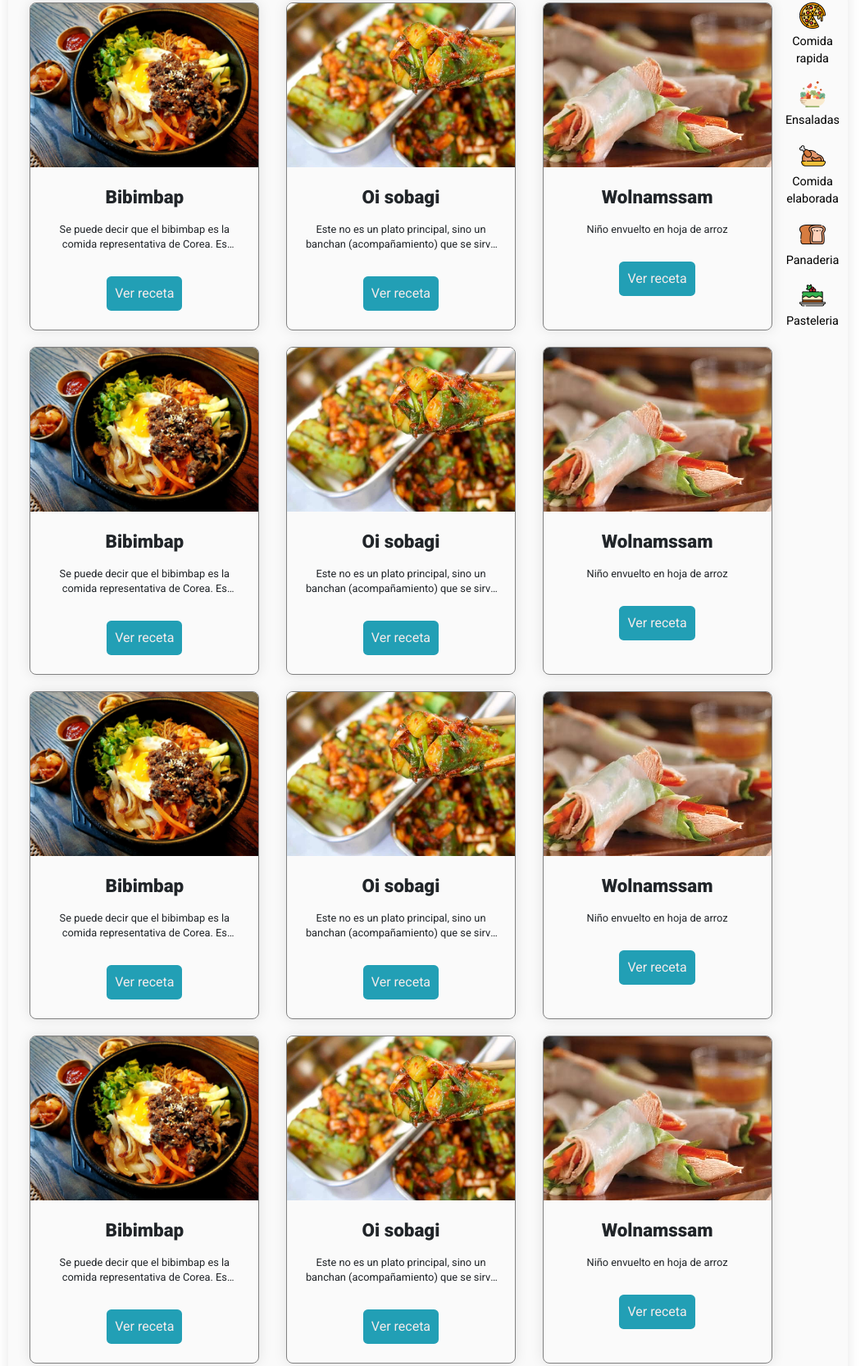
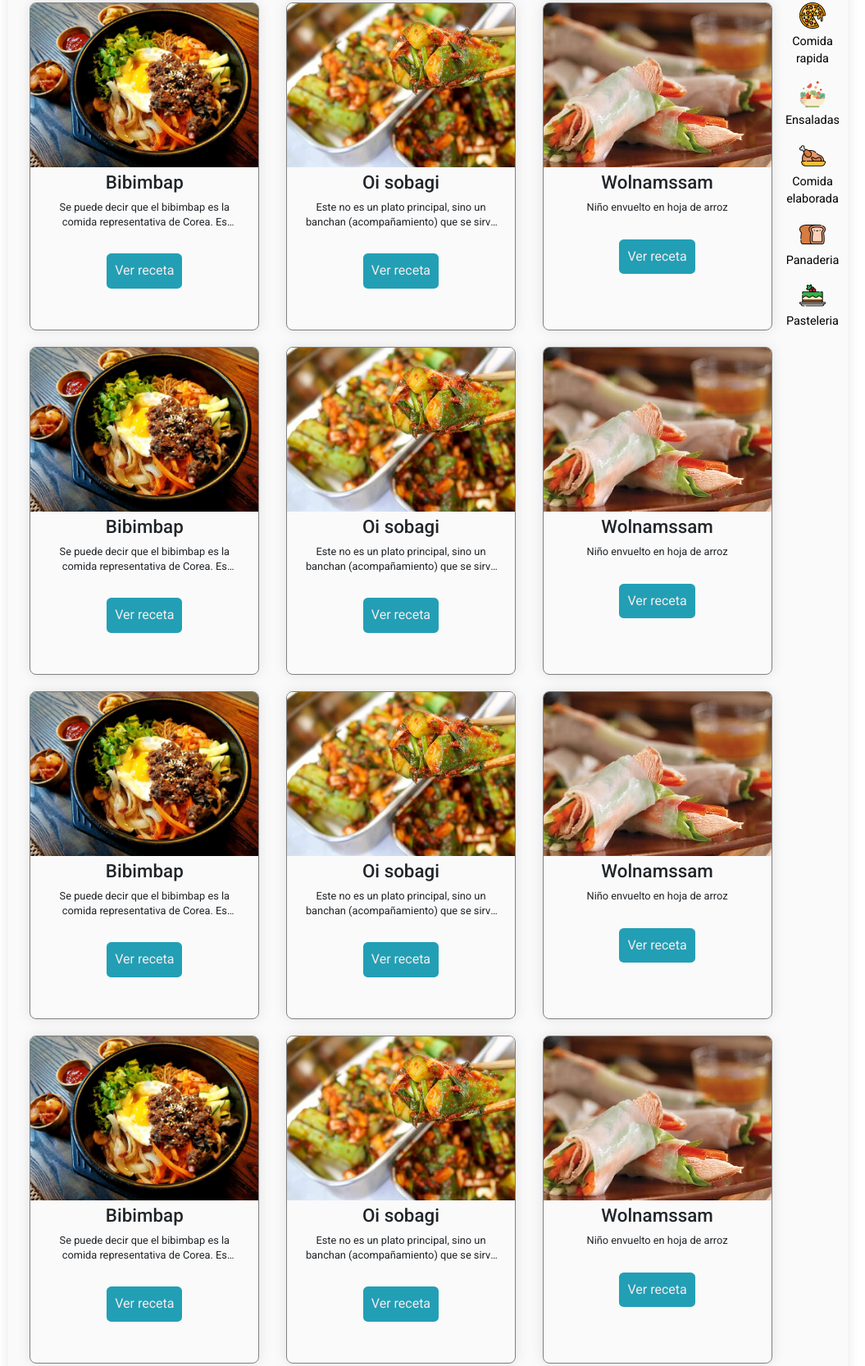
Before and after one commit to npressello/CocinaCasera-Pressello, a website: page index.html in a window 1280 px wide. Shown: the part 226-1892 px from the top of the page at 82% size, without its empty margins (118-1173 px from the left). Drawn offline with nearby package versions, Linux system fonts and the light colour scheme.

Commit message:
Agregadas recomendaciones SEO

```diff
--- a/index.html
+++ b/index.html
@@ -5,10 +5,23 @@
     <meta http-equiv="X-UA-Compatible" content="IE=edge">
     <meta name="viewport" content="width=device-width, initial-scale=1.0">
 
+    <!-- Favicon -->
+    <link rel="shortcut icon" href="images/icons/favicon.ico" type="image/x-icon">
+
+    <!-- Metas posicionamiento -->
+    <meta name="description" content="Recetas en formato texto y video de todo tipo de comidas para desayuno, almuerzo, merienda y cena. Comida rapida o elaborada, pasteleria o panaderia.">
+    <meta name="keywords" content="Recetas, comidas, cocina, cocinero, tarta, torta, plato, pizza, alfajor, pastel, salsa, almuerzo, cena, desayuno, merienda, saludable, culinario">
+
+    <!-- Open graph -->
+    <meta property="og:type" content="website">
+    <meta property="og:title" content="Cocina Casera - Las mejores resetas de la web">
+    <meta property="og:url" content="https://https://clever-swartz-3100d4.netlify.app/">
+    <meta property="og:image" content="https://clever-swartz-3100d4.netlify.app/images/toppings.jpg">
+
     <!-- Link estilos -->
     <link href="https://cdn.jsdelivr.net/npm/bootstrap@5.1.3/dist/css/bootstrap.min.css" rel="stylesheet" integrity="sha384-1BmE4kWBq78iYhFldvKuhfTAU6auU8tT94WrHftjDbrCEXSU1oBoqyl2QvZ6jIW3" crossorigin="anonymous">
     <link rel="stylesheet" href="css/style.css">
-    <title>Cocina Case - Inicio</title>
+    <title>Inicio - Cocina Casera - Las mejores resetas de la web</title>
 </head>
 <body>
     <div class="page-wrapper">
@@ -62,7 +75,7 @@
                 <div class="tarjeta">
                     <img class="imagen-tarjeta" src="images/bibimbap.jpg" alt="bibimbap">
                     <div class="cuerpo-tarjeta">
-                        <h3 class="titulo-tarjeta-receta">Bibimbap</h3>
+                        <h2 class="titulo-tarjeta-receta">Bibimbap</h2>
                         <p class="texto-tarjeta">Se puede decir que el bibimbap es la comida representativa de Corea. Es nutritiva, a base de verduras, y es de consumo habitiual entre coreanos.</p>
                         <a class="btn-pagina btn-tarjeta" href="pages/bibimbap.html">Ver receta</a>
                     </div>
@@ -70,7 +83,7 @@
                 <div class="tarjeta">
                     <img class="imagen-tarjeta" src="images/oi-sobagi.jpg" alt="oi sobagi">
                     <div class="cuerpo-tarjeta">
-                        <h3 class="titulo-tarjeta-receta">Oi sobagi</h3>
+                        <h2 class="titulo-tarjeta-receta">Oi sobagi</h2>
                         <p class="texto-tarjeta">Este no es un plato principal, sino un banchan (acompañamiento) que se sirve con otros platos.</p>
                         <a class="btn-pagina" href="pages/oi-sobagi.html">Ver receta</a>
                     </div>
@@ -78,7 +91,7 @@
                 <div class="tarjeta">
                     <img class="imagen-tarjeta" src="images/wolnamssam.jpg" alt="wolnamssam">
                     <div class="cuerpo-tarjeta">
-                        <h3 class="titulo-tarjeta-receta">Wolnamssam</h3>
+                        <h2 class="titulo-tarjeta-receta">Wolnamssam</h2>
                         <p class="texto-tarjeta">Niño envuelto en hoja de arroz</p>
                         <a class="btn-pagina" href="pages/wolnamssam.html">Ver receta</a>
                     </div>
@@ -86,7 +99,7 @@
                 <div class="tarjeta">
                     <img class="imagen-tarjeta" src="images/bibimbap.jpg" alt="bibimbap">
                     <div class="cuerpo-tarjeta">
-                        <h3 class="titulo-tarjeta-receta">Bibimbap</h3>
+                        <h2 class="titulo-tarjeta-receta">Bibimbap</h2>
                         <p class="texto-tarjeta">Se puede decir que el bibimbap es la comida representativa de Corea. Es nutritiva, a base de verduras, y es de consumo habitiual entre coreanos.</p>
                         <a class="btn-pagina" href="pages/bibimbap.html">Ver receta</a>
                     </div>
@@ -94,7 +107,7 @@
                 <div class="tarjeta">
                     <img class="imagen-tarjeta" src="images/oi-sobagi.jpg" alt="oi sobagi">
                     <div class="cuerpo-tarjeta">
-                        <h3 class="titulo-tarjeta-receta">Oi sobagi</h3>
+                        <h2 class="titulo-tarjeta-receta">Oi sobagi</h2>
                         <p class="texto-tarjeta">Este no es un plato principal, sino un banchan (acompañamiento) que se sirve con otros platos.</p>
                         <a class="btn-pagina" href="pages/oi-sobagi.html">Ver receta</a>
                     </div>
@@ -102,7 +115,7 @@
                 <div class="tarjeta">
                     <img class="imagen-tarjeta" src="images/wolnamssam.jpg" alt="wolnamssam">
                     <div class="cuerpo-tarjeta">
-                        <h3 class="titulo-tarjeta-receta">Wolnamssam</h3>
+                        <h2 class="titulo-tarjeta-receta">Wolnamssam</h2>
                         <p class="texto-tarjeta">Niño envuelto en hoja de arroz</p>
                         <a class="btn-pagina" href="pages/wolnamssam.html">Ver receta</a>
                     </div>
@@ -110,7 +123,7 @@
                 <div class="tarjeta">
                     <img class="imagen-tarjeta" src="images/bibimbap.jpg" alt="bibimbap">
                     <div class="cuerpo-tarjeta">
-                        <h3 class="titulo-tarjeta-receta">Bibimbap</h3>
+                        <h2 class="titulo-tarjeta-receta">Bibimbap</h2>
                         <p class="texto-tarjeta">Se puede decir que el bibimbap es la comida representativa de Corea. Es nutritiva, a base de verduras, y es de consumo habitiual entre coreanos.</p>
                         <a class="btn-pagina" href="pages/bibimbap.html">Ver receta</a>
                     </div>
@@ -118,7 +131,7 @@
                 <div class="tarjeta">
                     <img class="imagen-tarjeta" src="images/oi-sobagi.jpg" alt="oi sobagi">
                     <div class="cuerpo-tarjeta">
-                        <h3 class="titulo-tarjeta-receta">Oi sobagi</h3>
+                        <h2 class="titulo-tarjeta-receta">Oi sobagi</h2>
                         <p class="texto-tarjeta">Este no es un plato principal, sino un banchan (acompañamiento) que se sirve con otros platos.</p>
                         <a class="btn-pagina" href="pages/oi-sobagi.html">Ver receta</a>
                     </div>
@@ -126,7 +139,7 @@
                 <div class="tarjeta">
                     <img class="imagen-tarjeta" src="images/wolnamssam.jpg" alt="wolnamssam">
                     <div class="cuerpo-tarjeta">
-                        <h3 class="titulo-tarjeta-receta">Wolnamssam</h3>
+                        <h2 class="titulo-tarjeta-receta">Wolnamssam</h2>
                         <p class="texto-tarjeta">Niño envuelto en hoja de arroz</p>
                         <a class="btn-pagina" href="pages/wolnamssam.html">Ver receta</a>
                     </div>
@@ -134,7 +147,7 @@
                 <div class="tarjeta">
                     <img class="imagen-tarjeta" src="images/bibimbap.jpg" alt="bibimbap">
                     <div class="cuerpo-tarjeta">
-                        <h3 class="titulo-tarjeta-receta">Bibimbap</h3>
+                        <h2 class="titulo-tarjeta-receta">Bibimbap</h2>
                         <p class="texto-tarjeta">Se puede decir que el bibimbap es la comida representativa de Corea. Es nutritiva, a base de verduras, y es de consumo habitiual entre coreanos.</p>
                         <a class="btn-pagina" href="pages/bibimbap.html">Ver receta</a>
                     </div>
@@ -142,7 +155,7 @@
                 <div class="tarjeta">
                     <img class="imagen-tarjeta" src="images/oi-sobagi.jpg" alt="oi sobagi">
                     <div class="cuerpo-tarjeta">
-                        <h3 class="titulo-tarjeta-receta">Oi sobagi</h3>
+                        <h2 class="titulo-tarjeta-receta">Oi sobagi</h2>
                         <p class="texto-tarjeta">Este no es un plato principal, sino un banchan (acompañamiento) que se sirve con otros platos.</p>
                         <a class="btn-pagina" href="pages/oi-sobagi.html">Ver receta</a>
                     </div>
@@ -150,7 +163,7 @@
                 <div class="tarjeta">
                     <img class="imagen-tarjeta" src="images/wolnamssam.jpg" alt="wolnamssam">
                     <div class="cuerpo-tarjeta">
-                        <h3 class="titulo-tarjeta-receta">Wolnamssam</h3>
+                        <h2 class="titulo-tarjeta-receta">Wolnamssam</h2>
                         <p class="texto-tarjeta">Niño envuelto en hoja de arroz</p>
                         <a class="btn-pagina" href="pages/wolnamssam.html">Ver receta</a>
                     </div>
@@ -158,7 +171,7 @@
                 <div class="tarjeta">
                     <img class="imagen-tarjeta" src="images/wolnamssam.jpg" alt="wolnamssam">
                     <div class="cuerpo-tarjeta">
-                        <h3 class="titulo-tarjeta-receta">Wolnamssam</h3>
+                        <h2 class="titulo-tarjeta-receta">Wolnamssam</h2>
                         <p class="texto-tarjeta">Niño envuelto en hoja de arroz</p>
                         <a class="btn-pagina" href="pages/wolnamssam.html">Ver receta</a>
                     </div>
```
Also changed, not shown: pages/bibimbap.html (+14 -1 lines), pages/contacto.html (+14 -1 lines), pages/oi-sobagi.html (+14 -1 lines), pages/wolnamssam.html (+14 -1 lines), images/icons/favicon.ico (added), images/icons/logo.png (added).
